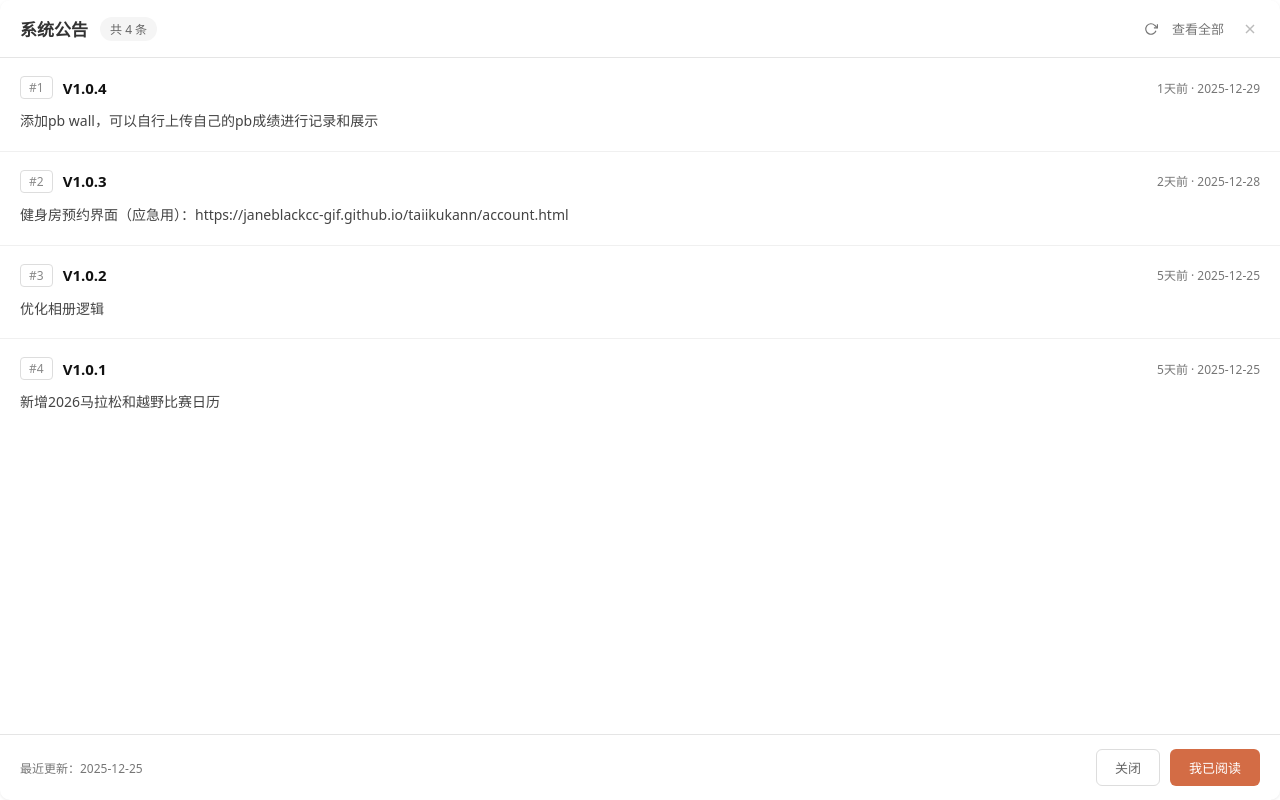
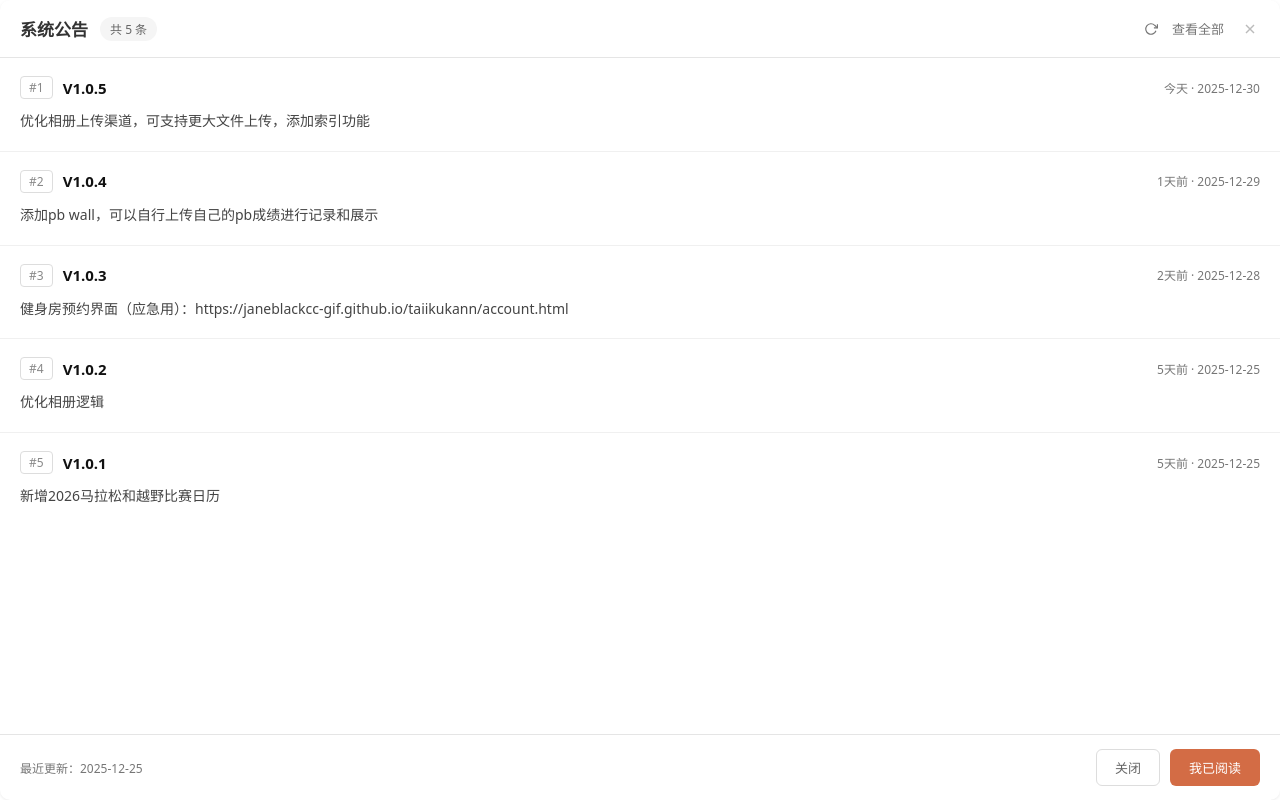
Before and after one commit to janeblackcc-gif/notion-notice, a plain HTML site: page index.html in a window 1280 px wide. Drawn offline with Linux system fonts and the light colour scheme.

Commit message:
update content

```diff
--- a/index.html
+++ b/index.html
@@ -193,7 +193,8 @@
     </div>
     <script>
         const data = [
-            { id: 2, title: 'V1.0.4', date: '2025/12/29', content: '添加pb wall，可以自行上传自己的pb成绩进行记录和展示' },
+ 	    { id: 5, title: 'V1.0.5', date: '2025/12/30', content: '优化相册上传渠道，可支持更大文件上传，添加索引功能' },
+            { id: 4, title: 'V1.0.4', date: '2025/12/29', content: '添加pb wall，可以自行上传自己的pb成绩进行记录和展示' },
 	    { id: 3, title: 'V1.0.3', date: '2025/12/28', content: '健身房预约界面（应急用）：https://janeblackcc-gif.github.io/taiikukann/account.html' },
             { id: 2, title: 'V1.0.2', date: '2025/12/25', content: '优化相册逻辑' },
             { id: 1, title: 'V1.0.1', date: '2025/12/25', content: '新增2026马拉松和越野比赛日历' }
```
